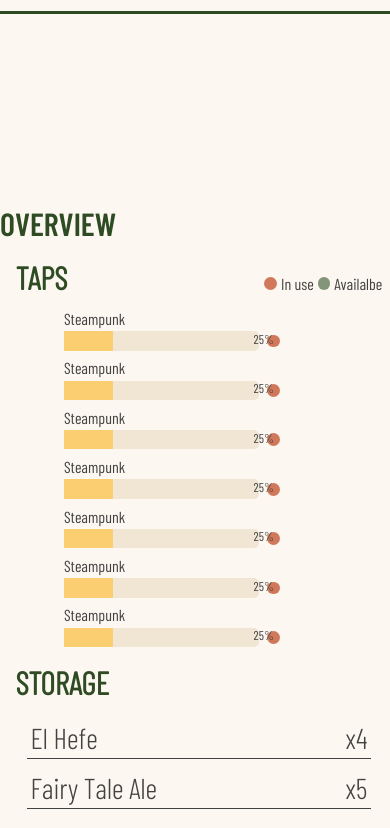
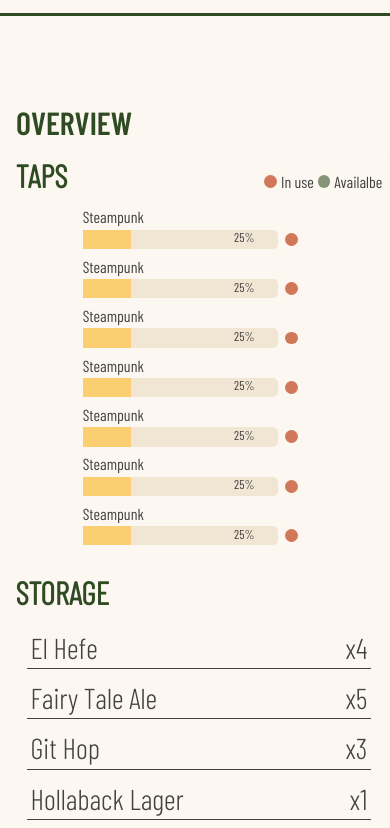
Before and after one commit to poli0139/Foobar-improved, a website built with Vite: page index.html in a window 390 px wide. Shown: the part 1172-2000 px from the top of the page. Built offline with nearby package versions, Linux system fonts and the light colour scheme.

Commit message:
pulled changes

```diff
--- a/_dashboard.scss
+++ b/_dashboard.scss
@@ -37,8 +37,9 @@ main {
   grid-template-columns: 1fr 1fr 0.7fr 1.3fr 1fr;
   grid-template-rows: 0.5fr 1.5fr;
   column-gap: 3vw;
-  row-gap: 3vw;
+  // row-gap: 3vw; -- we do not need it
   margin: 0 2rem;
+  margin-bottom: 2vw;
 }
 .bartender {
   grid-column-start: 1;
@@ -47,9 +48,13 @@ main {
     display: none;
   }
 }
+
 .overview {
   grid-column-start: 1;
   grid-column-end: 4;
+}
+.taps {
+  margin-bottom: 3vw;
 }
 .yourTask {
   grid-column-start: 4;
@@ -80,11 +85,13 @@ main {
   font-size: 1.5rem;
   text-transform: uppercase;
   border-top: solid variables.$dark-green 2px;
+  cursor: pointer;
 }
 
 @media only screen and (max-width: 900px) {
   main {
     grid-template-rows: 0.5fr 1.5fr 1fr;
+    row-gap: 3vw;
   }
   .yourTask {
     grid-column-start: 1;
@@ -126,6 +133,9 @@ main {
       height: 20vw;
     }
   }
+  .yourTask {
+    box-shadow: 0px 0px 0px 0px;
+  }
 }
 @media only screen and (max-width: 480px) {
   .subheading {
@@ -144,7 +154,7 @@ main {
   main {
     margin: 0;
     padding: 0;
-    grid-template-rows: 0.3fr 1.35fr 1.35fr;
+    grid-template-rows: 0.3fr 1.2fr 1.35fr;
   }
   .bartender {
     margin: 0 1rem;
@@ -220,6 +230,7 @@ main {
     }
   }
   .overview {
+    grid-row-start: 3;
     .storage {
       border-radius: 0;
       box-shadow: none;
--- a/_overview.scss
+++ b/_overview.scss
@@ -1,5 +1,8 @@
 @use "variables";
 .overview {
+  h1 {
+    padding-left: 1rem;
+  }
   h2 {
     // padding-top: 2vw;
     padding-left: 2vw;
@@ -98,10 +101,12 @@
   }
   .progress-fill {
     width: 100%;
-    height: 40%;
+    height: 60%;
     background: variables.$yellow;
   }
   .progress-text {
+    // position: absolute;
+    // bottom: 40%;
     position: relative;
     // bottom: -5.5vw;
     z-index: 2;
@@ -114,7 +119,7 @@
     margin: 0;
   }
 }
-@media only screen and (max-width: 480px) {
+@media only screen and (max-width: 575px) {
   .overview .taps {
     background: variables.$background-light;
     box-shadow: 0px 0px 0px 0px;
@@ -129,7 +134,7 @@
     display: grid;
     grid-template-columns: 1fr 1fr;
     justify-content: center;
-    padding-left: 15%;
+    padding-left: 20%;
     column-gap: 2vw;
     // flex-direction: row-reverse;
     // justify-content: space-between;
@@ -149,7 +154,7 @@
   }
   .tap .progress-text {
     position: absolute;
-    left: 65%;
+    left: 60%;
     font-size: 0.8rem;
     padding-bottom: 1vw;
     // bottom: 10%;
--- a/_yourTask.scss
+++ b/_yourTask.scss
@@ -4,6 +4,7 @@
   background-color: variables.$section-background;
   border-radius: 20px;
   padding: 0 2rem;
+  box-shadow: 5px 5px 17px -9px rgba(0, 0, 0, 0.82);
 }
 .order {
   background-color: variables.$background-light;
```
